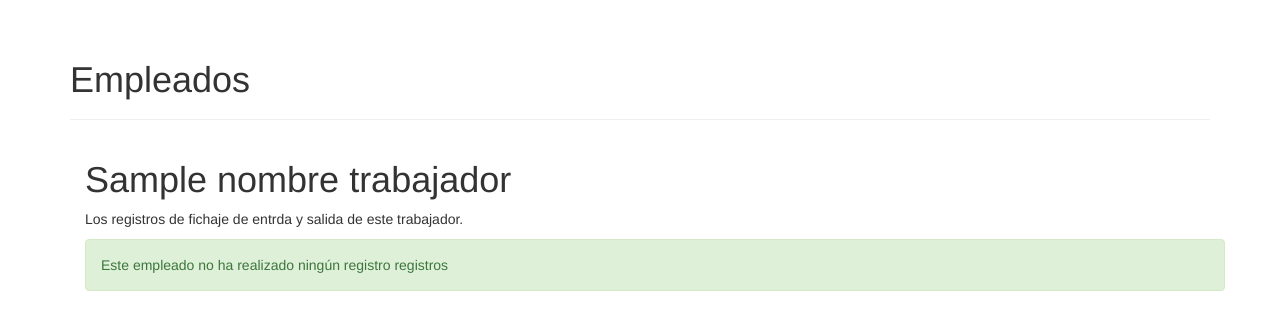
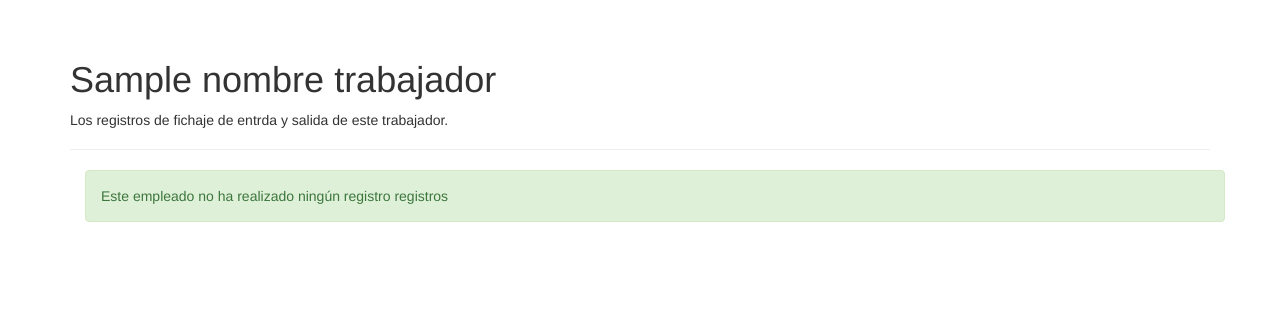
Before and after one commit to brunodsf05/EmployeeAttendanceTracker-Backend, a Flask app: template templates/lists/list_registros.html in a window 1280 px wide. Shown: the part 52-382 px from the top of the page. Run offline with Flask 3, Linux system fonts and the light colour scheme; tables that the repository leaves empty hold one stand-in row (values such as "Sample post"); the template is opened without the code that fills it: values that come from a table or form of the project are taken from there, most other values are stand-ins (such as "Sample title", 1, 10 or a date in 2020); parts of the project's set-up code (start-up, migrations or seed data) failed here and were passed over; some libraries are stand-ins or nearby versions.

Commit message:
Fix: Se arregló el fix de arreglar la pantalla de listar registros

```diff
--- a/templates/lists/list_registros.html
+++ b/templates/lists/list_registros.html
@@ -5,12 +5,10 @@
 
 {% block page_content %}
 <div class="page-header">
-    <h1>Empleados</h1>
+    <h1>{{ nombre_trabajador }}</h1>
+    <p>Los registros de fichaje de entrda y salida de este trabajador.</p>
 </div>
 <div class="container">
-    <h1>{{ nombre_trabajador }}</h1>
-    <p>Los registros de fichaje de entrda y salida de este trabajador.</p>
-
     {% if registros_irregulares|length == 0 and registros_correctos|length == 0 %}
         <div class="alert alert-success">Este empleado no ha realizado ningún registro registros</div>
     {% else %}
```
